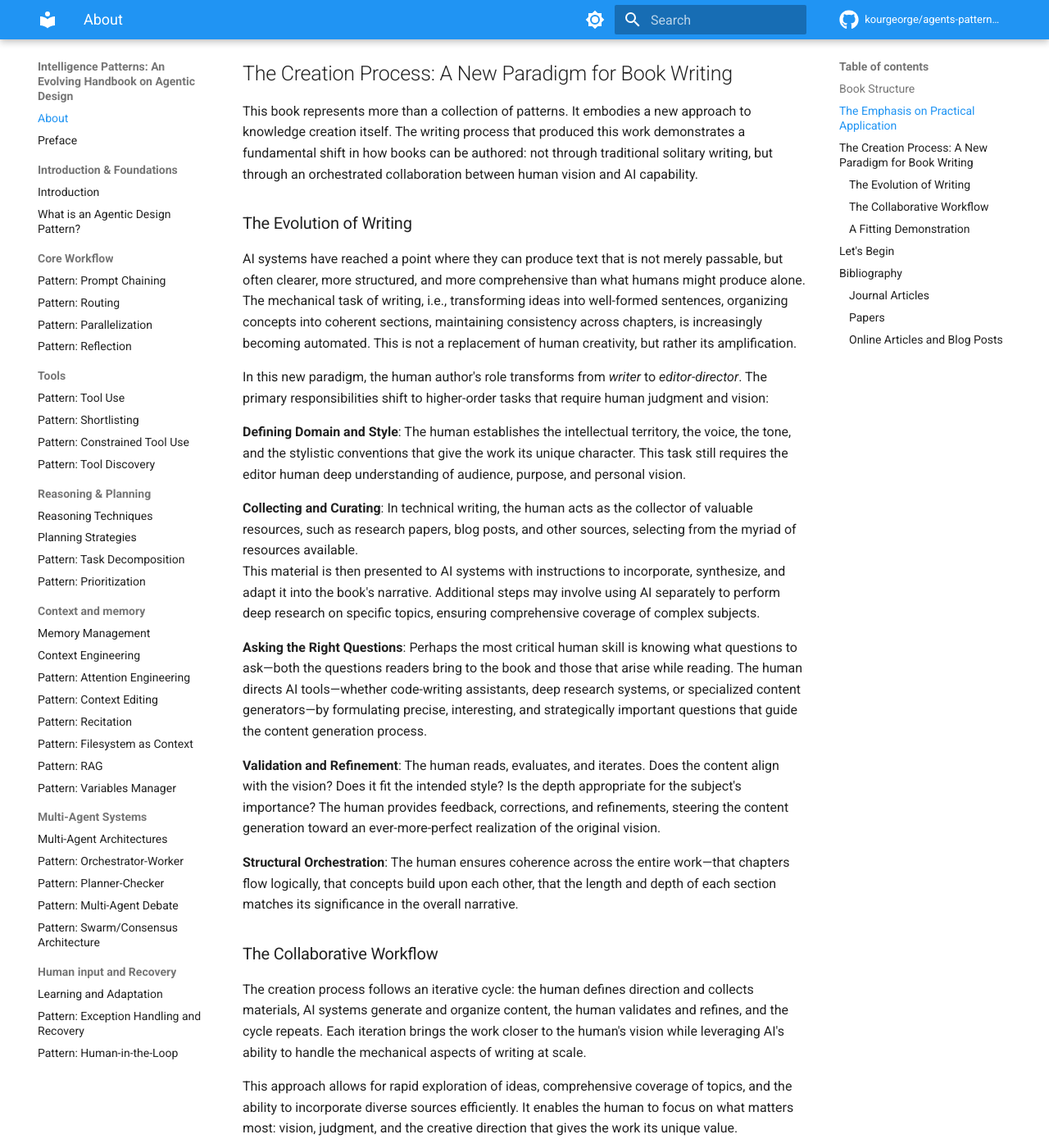
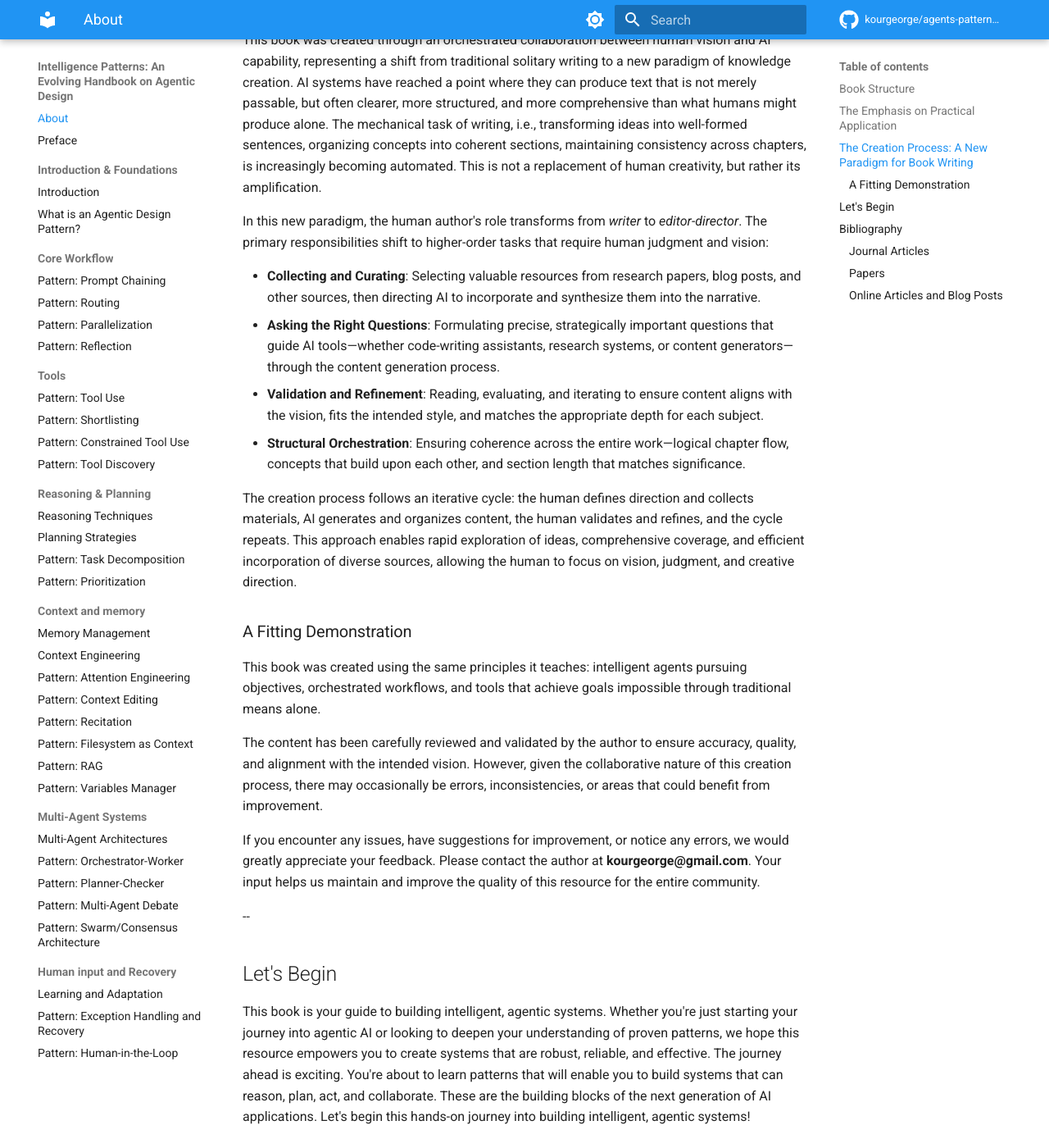
Before and after one commit to kourgeorge/agents-patterns-atlas, an MkDocs documentation site: the page built from docs/index.md, in a window 1280 px wide and 1400 px high, scrolled down 2123 px. Shown: the whole window at 82% size. Built offline with MkDocs 1.6.1 and Material for MkDocs 9.7.7, drawn with Linux system fonts in a browser that asks for light colours; comment, search, counter and statistics services are not loaded; some of the changed text lies outside the part shown.

Commit message:
improve about intro and preface

```diff
--- a/docs/index.md
+++ b/docs/index.md
@@ -1,20 +1,16 @@
 # About This Book
 
-This book is attempts to be a beginner guide to building intelligent, goal-oriented AI agents.
 As we transition from the era of Generative AI, where models simply respond to prompts, to the era of Agentic AI, where systems actively pursue objectives and interact with their environment, developers need practical patterns and principles to construct reliable, scalable agentic systems.
 This book provides exactly that: a hands-on collection of **essential design patterns** that cover everything from foundational workflow patterns like prompt chaining and routing, to advanced capabilities such as multi-agent collaboration, memory management, and recovery mechanisms.
 
 This book originated as personal study notes that helped guide and refine my understanding of the domain.
-At the moments of writing of these line it is still the case that significant activity in developing these patterns occurs within specialized niches, the majority of AI developers and systems simply use ReAct combined with tool use, viewing that combination as sufficient for building agents.
-However, deep understanding of design patterns for agentic AI—knowing when to use or avoid specific patterns and how to combine them effectively—remains knowledge scattered across diverse resources.
+While significant innovation in agentic patterns occurs within specialized communities, most AI developers and systems today rely primarily on ReAct combined with tool use, treating this combination as sufficient for building agents.
+Yet the deeper knowledge of design patterns for agentic AI—understanding when to use or avoid specific patterns and how to combine them effectively—remains fragmented across diverse resources.
 
-These design patterns have been collected from a growing corpus of literature on agentic systems.
-Those were scattered on ongoingly published engineering blogs from leading AI companies like Anthropic, Manus, Langchain, and very active blogger developers which give even a deeper deep dive on understanding the principles, as well as increasing academic publication and books on the topic.
+These design patterns have been collected from a growing corpus of literature on agentic systems, including engineering blogs from leading AI companies like Anthropic, Manus, and LangChain, insights from active developer bloggers, and an increasing number of academic publications and books.
 
-Design patterns can not only be taught, but also extracted from live, production systems.
-Modern code-writing agents have accelerated this extraction process significantly.
-These tools enabled careful analysis and dissection of real-world agent systems—including IBM's CUGA (Configurable Generalist Agent) and LangChain's Deep Agents—revealing reusable patterns, design components, and principles applicable across different agentic systems.
-By examining how successful agent architectures are constructed, we've codified these best practices into transferable knowledge that can accelerate the development of new agentic applications.
+In addition, many patterns in this book were extracted directly from implementations of deep agents like IBM's CUGA (Configurable Generalist Agent) and LangChain's Deep Agents.
+AI code-writing tools enabled analysis of these large codebases, identifying reusable patterns, design components, and principles that we've codified into transferable knowledge for building new agentic applications.
 
 This book is a living resource that will be constantly updated as new design patterns and best practices emerge in the field of agentic AI development.
 As the community continues to build and refine agentic systems, new patterns will be identified, existing patterns will be refined, and our understanding of what works best will evolve.
@@ -53,15 +49,11 @@ Throughout this book, the emphasis is on practical application. Every pattern in
 
 The code examples are designed to clearly illustrate each pattern's core logic and its implementation, focusing on clarity and practicality over production-ready complexity.
 
+--
 
 ## The Creation Process: A New Paradigm for Book Writing
 
-This book represents more than a collection of patterns.
-It embodies a new approach to knowledge creation itself.
-The writing process that produced this work demonstrates a fundamental shift in how books can be authored: not through traditional solitary writing, but through an orchestrated collaboration between human vision and AI capability.
-
-### The Evolution of Writing
-
+This book was created through an orchestrated collaboration between human vision and AI capability, representing a shift from traditional solitary writing to a new paradigm of knowledge creation.
 AI systems have reached a point where they can produce text that is not merely passable, but often clearer, more structured, and more comprehensive than what humans might produce alone.
 The mechanical task of writing, i.e., transforming ideas into well-formed sentences, organizing concepts into coherent sections, maintaining consistency across chapters, is increasingly becoming automated.
 This is not a replacement of human creativity, but rather its amplification.
@@ -69,24 +61,12 @@ This is not a replacement of human creativity, but rather its amplification.
 In this new paradigm, the human author's role transforms from *writer* to *editor-director*.
 The primary responsibilities shift to higher-order tasks that require human judgment and vision:
 
-**Defining Domain and Style**: The human establishes the intellectual territory, the voice, the tone, and the stylistic conventions that give the work its unique character.
-This task still requires the editor human deep understanding of audience, purpose, and personal vision.
+- **Collecting and Curating**: Selecting valuable resources from research papers, blog posts, and other sources, then directing AI to incorporate and synthesize them into the narrative.
+- **Asking the Right Questions**: Formulating precise, strategically important questions that guide AI tools—whether code-writing assistants, research systems, or content generators—through the content generation process.
+- **Validation and Refinement**: Reading, evaluating, and iterating to ensure content aligns with the vision, fits the intended style, and matches the appropriate depth for each subject.
+- **Structural Orchestration**: Ensuring coherence across the entire work—logical chapter flow, concepts that build upon each other, and section length that matches significance.
 
-**Collecting and Curating**: In technical writing, the human acts as the collector of valuable resources, such as research papers, blog posts, and other sources, selecting from the myriad of resources available.
-This material is then presented to AI systems with instructions to incorporate, synthesize, and adapt it into the book's narrative.
-Additional steps may involve using AI separately to perform deep research on specific topics, ensuring comprehensive coverage of complex subjects.
-
-**Asking the Right Questions**: Perhaps the most critical human skill is knowing what questions to ask—both the questions readers bring to the book and those that arise while reading. The human directs AI tools—whether code-writing assistants, deep research systems, or specialized content generators—by formulating precise, interesting, and strategically important questions that guide the content generation process.
-
-**Validation and Refinement**: The human reads, evaluates, and iterates. Does the content align with the vision? Does it fit the intended style? Is the depth appropriate for the subject's importance? The human provides feedback, corrections, and refinements, steering the content generation toward an ever-more-perfect realization of the original vision.
-
-**Structural Orchestration**: The human ensures coherence across the entire work—that chapters flow logically, that concepts build upon each other, that the length and depth of each section matches its significance in the overall narrative.
-
-### The Collaborative Workflow
-
-The creation process follows an iterative cycle: the human defines direction and collects materials, AI systems generate and organize content, the human validates and refines, and the cycle repeats. Each iteration brings the work closer to the human's vision while leveraging AI's ability to handle the mechanical aspects of writing at scale.
-
-This approach allows for rapid exploration of ideas, comprehensive coverage of topics, and the ability to incorporate diverse sources efficiently. It enables the human to focus on what matters most: vision, judgment, and the creative direction that gives the work its unique value.
+The creation process follows an iterative cycle: the human defines direction and collects materials, AI generates and organizes content, the human validates and refines, and the cycle repeats. This approach enables rapid exploration of ideas, comprehensive coverage, and efficient incorporation of diverse sources, allowing the human to focus on vision, judgment, and creative direction.
 
 ### A Fitting Demonstration
 
@@ -96,15 +76,14 @@ The content has been carefully reviewed and validated by the author to ensure ac
 
 If you encounter any issues, have suggestions for improvement, or notice any errors, we would greatly appreciate your feedback. Please contact the author at **kourgeorge@gmail.com**. Your input helps us maintain and improve the quality of this resource for the entire community.
 
-
+--
 ## Let's Begin
 
 This book is your guide to building intelligent, agentic systems. Whether you're just starting your journey into agentic AI or looking to deepen your understanding of proven patterns, we hope this resource empowers you to create systems that are robust, reliable, and effective.
-
 The journey ahead is exciting. You're about to learn patterns that will enable you to build systems that can reason, plan, act, and collaborate. These are the building blocks of the next generation of AI applications.
-
 Let's begin this hands-on journey into building intelligent, agentic systems!
 
+--
 
 ## Bibliography
 
--- a/docs/introduction.md
+++ b/docs/introduction.md
@@ -1,4 +1,12 @@
 # Introduction: Foundations of Agentic Systems
+
+We stand at the threshold of a new engineering discipline: **agentic engineering**, the practice of building intelligent systems where AI agents autonomously perceive, reason, and act to achieve complex goals.
+This represents Software 3.0—a paradigm shift from traditional deterministic code (Software 1.0) and machine learning models (Software 2.0) to systems where the logic itself is generated dynamically by language models at runtime.
+Just as the Gang of Four's *Design Patterns: Elements of Reusable Object-Oriented Software* codified solutions to recurring problems in object-oriented programming, creating a shared vocabulary that transformed software development in the 1990s, we now need a similar framework for agentic systems.
+This book serves that purpose: it provides a comprehensive catalog of design patterns specifically tailored for agentic AI, offering proven solutions to the unique challenges of building reliable, scalable, and maintainable agentic systems.
+By grounding these patterns in cognitive neuroscience and extracting them from real-world implementations, we aim to establish the foundational principles and shared language that will enable engineers to build the next generation of intelligent software.
+
+> ** The hottest new programming language in English** -Andrej Karpathy
 
 ## The Evolution of AI Systems
 
```
Also changed, not shown: docs/about.md (+14 -35 lines), docs/preface.md (+19 -12 lines).
